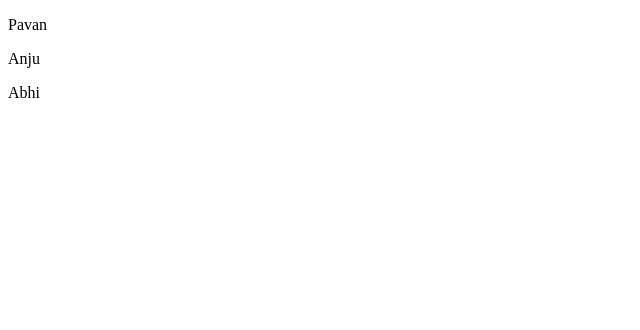
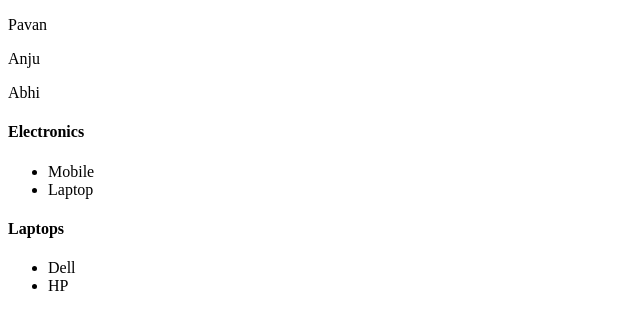
Before and after one commit to pavanraj8943/React-Practice-Problems, a React (Vite) app in the folder 31-40/: page / in a window 1280 px wide. Shown: the top 330 px of the page, without its empty margins (0-640 px from the left). Built offline with nearby package versions, Linux system fonts and the light colour scheme.

Commit message:
NestedList added

```diff
--- a/31-40/src/App.jsx
+++ b/31-40/src/App.jsx
@@ -1,10 +1,12 @@
 import React from 'react'
 import ListRenderingUniqueKey from './Componetes/ListRenderingUniqueKey'
+import NestedList from './Componetes/NestedList'
 
 const App = () => {
   return (
     <div>
       <ListRenderingUniqueKey />
+      <NestedList />
     </div>
   )
 }
--- /dev/null
+++ b/31-40/src/Componetes/NestedList.jsx
@@ -0,0 +1,28 @@
+import React from 'react'
+
+const NestedList = () => {
+    const categories = [
+        { id: 1, name: "Electronics", items: ["Mobile", "Laptop"] },
+        { id: 2, name: "Laptops", items: ["Dell", "HP"] }
+    ];
+
+    return (
+        <div>
+            {
+                categories.map(c => (
+                    <div key={c.id}>
+                        <h4>{c.name}</h4>
+                        <ul>
+                            {c.items.map(i => <li key={i}>{i}</li>)}
+
+                        </ul>
+
+                    </div>
+                ))
+            }
+
+        </div>
+    )
+}
+
+export default NestedList
```
